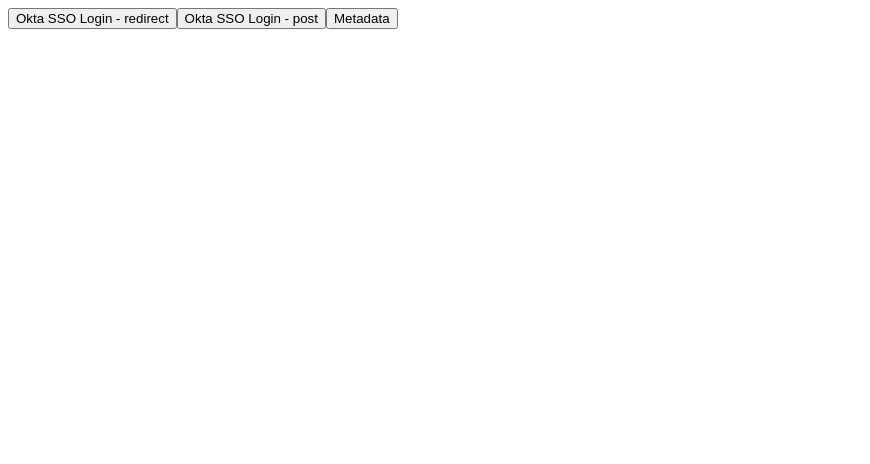
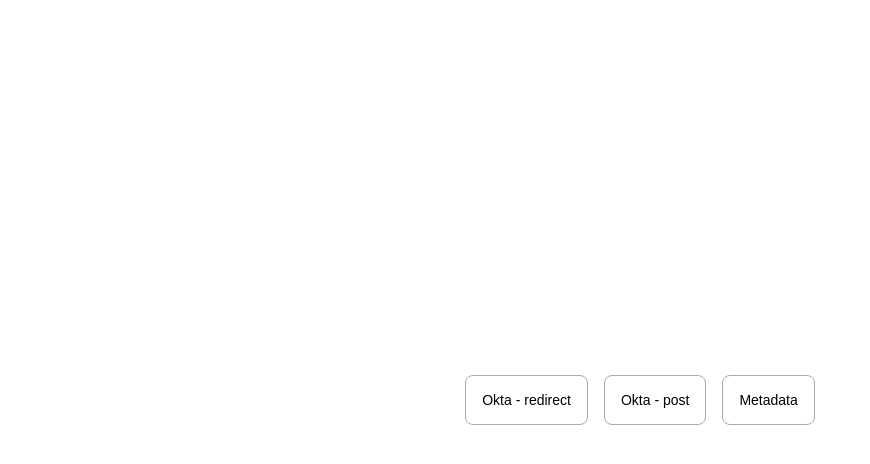
Before and after one commit to authenio/react-samlify, a React app: page / in a window 1280 px wide. Shown: the top 464 px of the page, without its empty margins (0-870 px from the left). Built offline with nearby package versions, Linux system fonts and the light colour scheme.

Commit message:
Add minimal UI

```diff
--- a/package.json
+++ b/package.json
@@ -16,6 +16,7 @@
     "query-string": "^6.2.0",
     "react": "^16.8.4",
     "react-dom": "^16.8.4",
+    "react-helmet": "^5.2.0",
     "react-router": "^4.3.1",
     "react-router-dom": "^4.3.1",
     "samlify": "^2.5.0-rc3",
--- a/src/components/App.tsx
+++ b/src/components/App.tsx
@@ -1,13 +1,20 @@
 import * as React from 'react';
 import { BrowserRouter as Router, Route } from "react-router-dom";
 import { Home } from './Home';
+import { Helmet } from "react-helmet";
 
 export class App extends React.PureComponent {
   render() {
     return (
-      <Router>
-        <Route path="/" component={Home} />
-      </Router>
+      <React.Fragment>
+        <Helmet>
+          <title>react-samlify</title>
+          <link rel="stylesheet" href="https://unpkg.com/tachyons@4.10.0/css/tachyons.min.css"/>
+        </Helmet>
+        <Router>
+          <Route path="/" component={Home} />
+        </Router>
+      </React.Fragment>
     );
   }
 }
--- a/src/components/Home.tsx
+++ b/src/components/Home.tsx
@@ -1,100 +1,118 @@
-import * as React from 'react';
+import React, { useState, useEffect, ReactNode } from 'react';
 import { RouteComponentProps } from 'react-router';
 import { parse } from 'query-string';
 import axios from 'axios';
 
 const LOCALSTORAGE_TOKEN_FIELD = 'auth_token';
 
-type Props = RouteComponentProps & {
-
-};
+type Props = RouteComponentProps & {};
 
 type Profile = {
   email: string;
 }
 
-type State = {
-  authenticated: boolean;
-  profile: Profile;
-}
+const Container = (props: { children: ReactNode }) => {
+  return (
+    <div className="flex items-center justify-center vh-100 system-sans-serif">
+      {props.children}
+    </div>
+  )
+};
 
-export class Home extends React.Component<Props, State> {
+const Button = (props: { children: ReactNode; onClick: Function; }) => {
+  return (
+    <button
+      style={{ border: '1px solid #aaa' }}
+      className="pa3 bg-transparent ma2 br3 f6 silver-gray outline-0 pointer"
+      onClick={() => props.onClick()}
+    >
+      {props.children}
+    </button>
+  );
+};
 
-  constructor(props) {
-    super(props);
-    this.state = {
-      authenticated: false,
-      profile: null
-    };
+export function Home(props: Props) {
+
+  const [authenticated, setAuthenticated] = useState<boolean>(false);
+  const [profile, setProfile] = useState<Profile>({ email: null });
+
+  const initRedirectRequest = () => {
+    window.location.href = '/sso/redirect';
+  };
+
+  const initPostRequest = () => {
+    window.location.href = '/sso/post';
+  };
+
+  const viewMetadata = () => {
+    window.location.href = '/metadata';
+  };
+
+  const logout = () => {
+    window.localStorage.removeItem(LOCALSTORAGE_TOKEN_FIELD);
+    setAuthenticated(false);
+    setProfile({ email: null });
   }
 
-  _initRedirectRequest() {
-    window.location.href = '/sso/redirect';
-  }
-
-  _initPostRequest() {
-    window.location.href = '/sso/post';
-  }
-
-  _viewMetadata() {
-    window.location.href = '/metadata';
-  }
-
-  _logout() {
-    window.localStorage.removeItem(LOCALSTORAGE_TOKEN_FIELD);
-    this.setState({ authenticated: false, profile: null });
-  }
-
-  async getProfile(token) {
+  const getProfile = async (token: string) => {
     try {
       const { data } = await axios.get<{profile: Profile}>('/profile', { headers: { Authorization: `Bearer ${token}` } });
-      this.setState({ authenticated: true, profile: data.profile });
+      setAuthenticated(true);
+      setProfile(data.profile);
     } catch (e) {
-      this.setState({ authenticated: false, profile: null })
+      setAuthenticated(false);
+      setProfile({ email: null });
       window.localStorage.removeItem(LOCALSTORAGE_TOKEN_FIELD);
     }
-  }
+  };
 
-  componentWillMount() {
-    this.init();
-  }
-
-  async init() {
+  const init = async () => {
     const token = window.localStorage.getItem(LOCALSTORAGE_TOKEN_FIELD);
     // if the token is already stored in localstoarge, call the service to verify if it's expired
     // if anything wrong, go back to the login scene
     if (token) {
       // verify the current auth token
-      return await this.getProfile(token);
+      return await getProfile(token);
     }
     // this section
-    const params = parse(this.props.location.search);
+    const params = parse(props.location.search);
     if (params.auth_token) {
       window.localStorage.setItem(LOCALSTORAGE_TOKEN_FIELD, params.auth_token);
-      await this.getProfile(params.auth_token);
+      await getProfile(params.auth_token);
       // remove the auth_token part in
-      this.props.history.replace('/');
+      props.history.replace('/');
     }
     // initial state
+  };
+
+  useEffect(() => {
+    init();
+    return () => null;
+  }, [])
+
+  if (!authenticated) {
+    return (
+      <Container>
+        <Button onClick={() => initRedirectRequest()}>
+          Okta - redirect
+        </Button>
+        <Button onClick={() => initPostRequest()}>
+          Okta - post
+        </Button>
+        <Button onClick={() => viewMetadata()}>
+          Metadata
+        </Button>
+      </Container>
+    );
   }
-
-  render() {
-    if (!this.state.authenticated) {
-      return (
-        <React.Fragment>
-          <button onClick={() => this._initRedirectRequest()}>Okta SSO Login - redirect</button>
-          <button onClick={() => this._initPostRequest()}>Okta SSO Login - post</button>
-          <button onClick={() => this._viewMetadata()}>Metadata</button>
-        </React.Fragment>
-      );
-    }
-    {
-      /** render screen after login in */
-    }
-    return <>
-      Welcome <b>{this.state.profile.email}</b>
-      <button onClick={() => this._logout()}>Logout</button>
-    </>
+  {
+    /** render screen after login in */
   }
+  return <Container>
+    <div className="flex flex-column">
+      <span className="mb3">Welcome back <b>{profile.email}</b></span>
+      <Button onClick={() => logout()}>Logout</Button>
+    </div>
+  </Container>
 
 }
```
